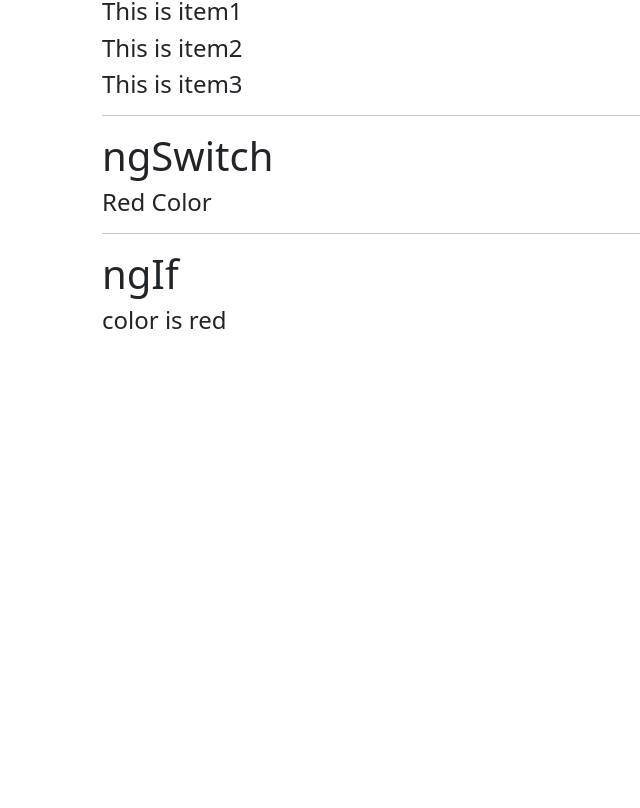
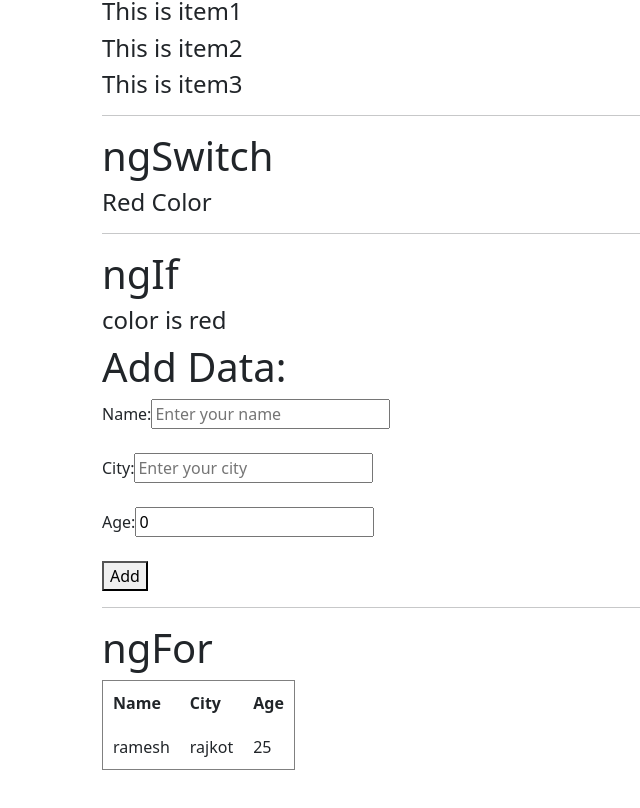
Before and after one commit to parth-mulashiya/angular_demo, an Angular app: page / in a window 1280 px wide. Shown: the part 3863-4671 px from the top of the page, without its empty margins (0-640 px from the left). Before the commit the page ends 4254 px from the top, so only its background shows below. Built offline with nearby package versions, Linux system fonts and the light colour scheme.

Commit message:
new component added

```diff
--- a/src/app/app.component.html
+++ b/src/app/app.component.html
@@ -37,3 +37,5 @@
 <app-show-img [image]="selectedImage"></app-show-img>
 
 <app-for-if-switch></app-for-if-switch>
+
+<app-list-object-ng-for></app-list-object-ng-for>
--- a/src/app/app.component.ts
+++ b/src/app/app.component.ts
@@ -17,11 +17,12 @@ import { SwitchComponent } from "./components/switch/switch.component";
 import { ListComponent } from './components/show_image/list/list.component';
 import { ShowImgComponent } from './components/show_image/show-img/show-img.component';
 import { ForIfSwitchComponent } from "./components/for-if-switch/for-if-switch.component";
+import { ListObjectNgForComponent } from "./components/list-object-ng-for/list-object-ng-for.component";
 
 @Component({
   selector: 'app-root',
   standalone: true,
-  imports: [RouterOutlet, HomeComponent, AboutComponent, InterpolationComponent, FormComponent, PropertyBindingComponent, StyleBindingComponent, ClassBindingComponent, EventBindingComponent, TwoWayDataBindingComponent, DemoComponent, ParentComponent, IfElseComponent, ForLoopComponent, SwitchComponent, ListComponent, ShowImgComponent, ForIfSwitchComponent],  //import the component name here
+  imports: [RouterOutlet, HomeComponent, AboutComponent, InterpolationComponent, FormComponent, PropertyBindingComponent, StyleBindingComponent, ClassBindingComponent, EventBindingComponent, TwoWayDataBindingComponent, DemoComponent, ParentComponent, IfElseComponent, ForLoopComponent, SwitchComponent, ListComponent, ShowImgComponent, ForIfSwitchComponent, ListObjectNgForComponent],  //import the component name here
   templateUrl: './app.component.html',
   styleUrl: './app.component.css'
 })
--- /dev/null
+++ b/src/app/components/list-object-ng-for/list-object-ng-for.component.html
@@ -0,0 +1,35 @@
+<div style="padding-left: 20px;">
+
+  <h1>Add Data:</h1>
+
+  <label for="name">Name:</label>
+  <input id="name" name="name" type="text" placeholder="Enter your name"  [(ngModel)]="name" required>
+  <br><br>
+  <label for="name">City:</label>
+  <input id="city" city="city" type="text" placeholder="Enter your city"  [(ngModel)]="city" required>
+  <br><br>
+  <label for="name">Age:</label>
+  <input id="age" name="age" type="text" placeholder="Enter your age"  [(ngModel)]="age" required>
+  <br><br>
+  <button type="button" (click)="onAddData()">Add</button>
+
+  <hr />
+
+  <h1>ngFor</h1>
+  <table border="1" [cellPadding]="10">
+      <thead>
+          <tr>
+              <th>Name</th>
+          <th>City</th>
+          <th>Age</th>
+          </tr>
+      </thead>
+      <tbody>
+          <tr *ngFor="let item of list">
+              <td>{{item?.Name}}</td>
+              <td>{{item?.City}}</td>
+              <td>{{item?.Age}}</td>
+          </tr>
+      </tbody>
+  </table>
+</div>
--- /dev/null
+++ b/src/app/components/list-object-ng-for/list-object-ng-for.component.ts
@@ -0,0 +1,39 @@
+import { CommonModule } from '@angular/common';
+import { Component } from '@angular/core';
+import { FormsModule } from '@angular/forms';
+
+@Component({
+  selector: 'app-list-object-ng-for',
+  standalone: true,
+  imports: [CommonModule,FormsModule],
+  templateUrl: './list-object-ng-for.component.html',
+  styleUrl: './list-object-ng-for.component.css'
+})
+export class ListObjectNgForComponent {
+  name:string = '';
+  city:string = '';
+  age:number = 0;
+
+  list:any = [
+    {
+      Name: 'ramesh',
+      City: 'rajkot',
+      Age: 25
+    },
+  ];
+
+  onAddData = () => {
+    if(this.name === '' || this.city === '' || this.age <= 0){
+      alert('Please fill all details first..')
+      return;
+    }
+    this.list.push({
+      Name: this.name,
+      City: this.city,
+      Age: this.age
+    })
+    this.name = ''
+    this.city = ''
+    this.age = 0;
+  }
+}
```
Also changed, not shown: src/app/components/list-object-ng-for/list-object-ng-for.component.css (added), 1 other file (tests, documents, lock files or other folders).
